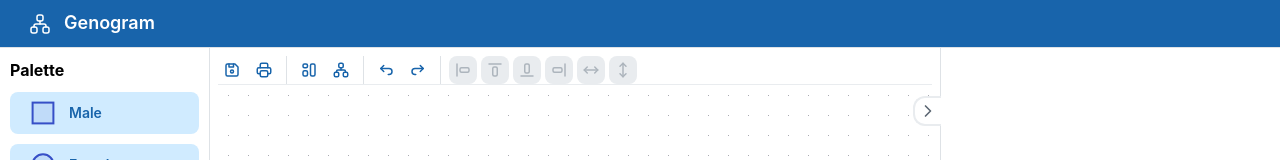
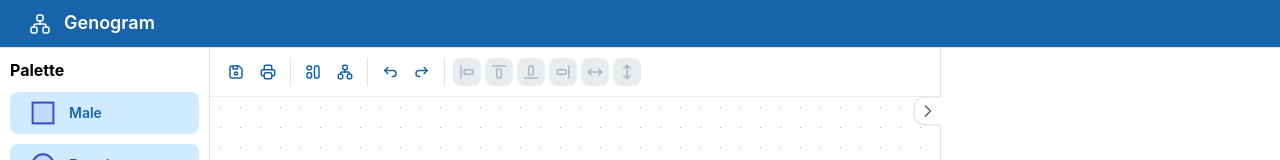
Before and after one commit to jhoeflaken-axians/genogram, a React (Vite) app in the folder frontend/: page / in a window 1280 px wide. Shown: the top 160 px of the page. Built offline with nearby package versions, Linux system fonts and the light colour scheme.

Commit message:
First commit

```diff
--- a/frontend/src/features/diagram/diagram.module.css
+++ b/frontend/src/features/diagram/diagram.module.css
@@ -39,10 +39,10 @@
     height: calc(100vh - 48px);
     display: flex;
     flex-direction: column;
-    padding: 8px !important;
 }
 
 .diagramToolbar {
+    padding: 10px 12px;
     border-bottom: 1px solid #e9ecef;
     background: #fff;
 }
```
